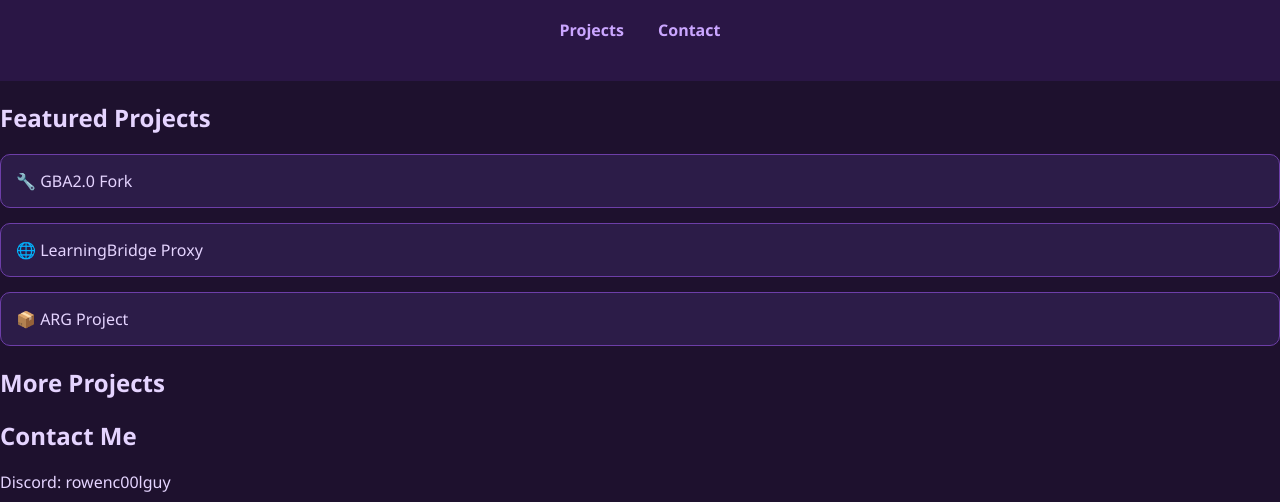
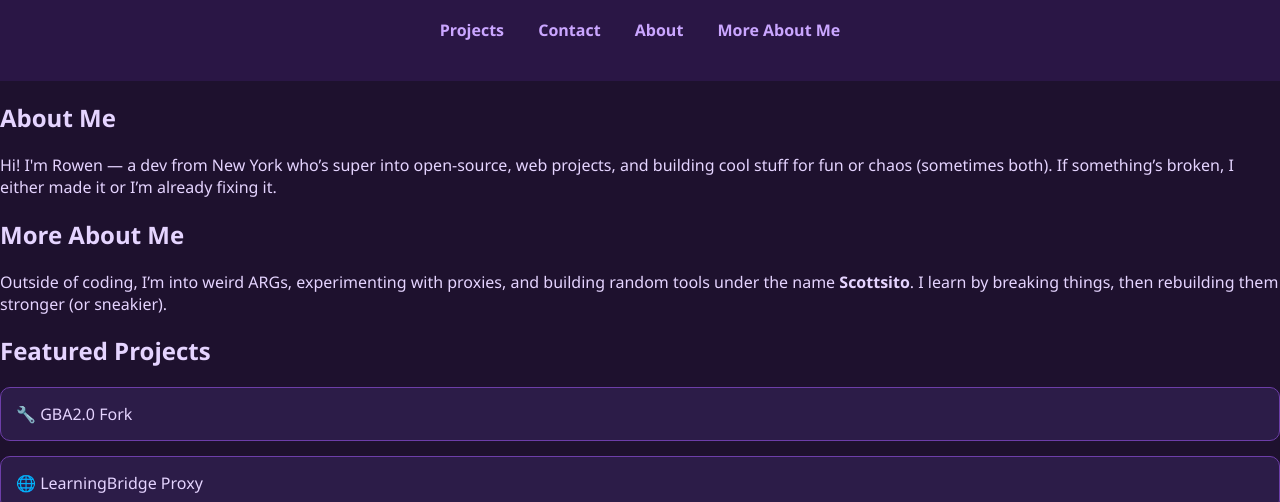
Before and after one commit to Scottsito/scottsito.github.io, a plain HTML site: page index.html in a window 1280 px wide. Shown: the part 295-797 px from the top of the page. Drawn offline with Linux system fonts and the light colour scheme; no server answers.

Commit message:
Update index.html

```diff
--- a/index.html
+++ b/index.html
@@ -15,8 +15,20 @@
     <nav>
       <a href="#projects">Projects</a>
       <a href="#contact">Contact</a>
+      <a href="#about">About</a>
+      <a href="#more">More About Me</a>
     </nav>
   </header>
+
+  <section id="about">
+    <h2>About Me</h2>
+    <p>Hi! I'm Rowen — a dev from New York who’s super into open-source, web projects, and building cool stuff for fun or chaos (sometimes both). If something’s broken, I either made it or I’m already fixing it.</p>
+  </section>
+
+  <section id="more">
+    <h2>More About Me</h2>
+    <p>Outside of coding, I’m into weird ARGs, experimenting with proxies, and building random tools under the name <strong>Scottsito</strong>. I learn by breaking things, then rebuilding them stronger (or sneakier).</p>
+  </section>
 
   <section id="projects">
     <h2>Featured Projects</h2>
```
